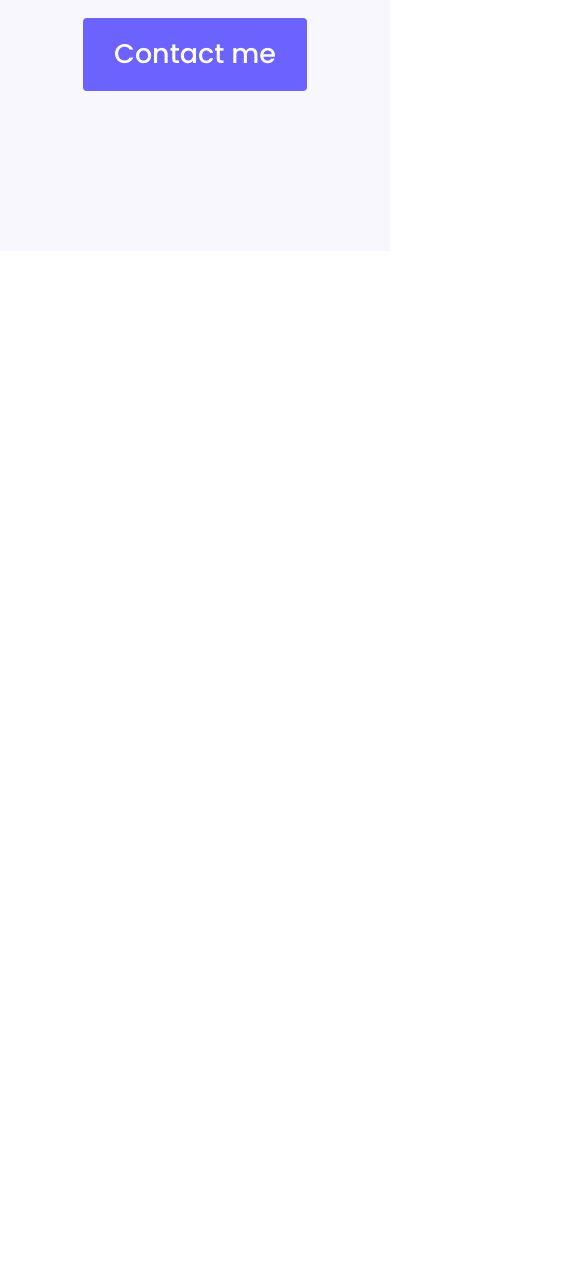
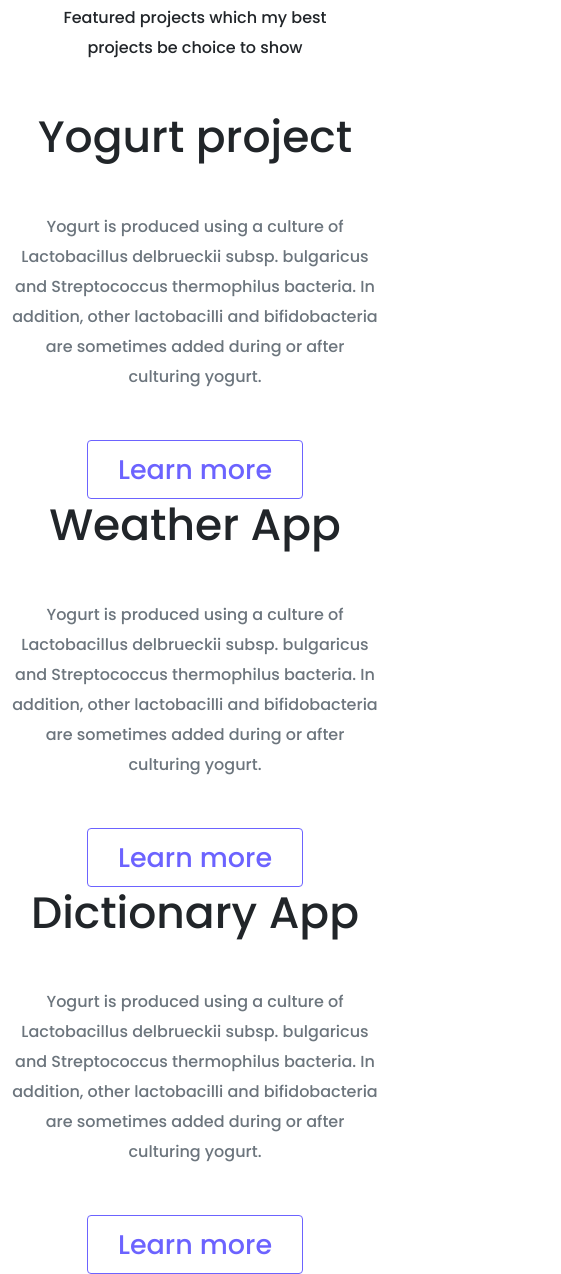
Before and after one commit to lukamegrelidze/portfolio-project, a plain HTML site: page index.html in a window 390 px wide. Shown: the part 578-1852 px from the top of the page, 561 px wide, since content can reach past the window. Before the commit the page ends 844 px from the top, so only its background shows below. Drawn offline with nearby package versions, Linux system fonts and the light colour scheme.

Commit message:
Integrated homepage content design

```diff
--- a/index.html
+++ b/index.html
@@ -39,5 +39,61 @@
         <a href="#" class="btn btn-branding">Contact me</a>
       </div>
     </div>
+    <p class="text-center m-5">
+      Featured projects which my best projects be choice to show
+    </p>
+    <div class="container">
+      <div class="row">
+        <div class="col d-none d-lg-block">
+          <img src="images/yogurt.png.png" class="img-fluid" alt="" />
+        </div>
+        <div class="col">
+          <div class="project-description">
+            <h2 class="mb-5">Yogurt project</h2>
+            <p class="mb-5 text-muted">
+              Yogurt is produced using a culture of Lactobacillus delbrueckii
+              subsp. bulgaricus and Streptococcus thermophilus bacteria. In
+              addition, other lactobacilli and bifidobacteria are sometimes
+              added during or after culturing yogurt.
+            </p>
+            <a href="" class="btn btn-branding-outline"> Learn more </a>
+          </div>
+        </div>
+      </div>
+      <div class="row">
+        <div class="col">
+          <div class="project-description">
+            <h2 class="mb-5">Weather App</h2>
+            <p class="mb-5 text-muted">
+              Yogurt is produced using a culture of Lactobacillus delbrueckii
+              subsp. bulgaricus and Streptococcus thermophilus bacteria. In
+              addition, other lactobacilli and bifidobacteria are sometimes
+              added during or after culturing yogurt.
+            </p>
+            <a href="" class="btn btn-branding-outline"> Learn more </a>
+          </div>
+        </div>
+        <div class="col d-none d-lg-block">
+          <img src="images/weather.png.png" class="img-fluid" alt="" />
+        </div>
+      </div>
+      <div class="row">
+        <div class="col d-none d-lg-block">
+          <img src="images/dictionary.png.png" class="img-fluid" alt="" />
+        </div>
+        <div class="col">
+          <div class="project-description">
+            <h2 class="mb-5">Dictionary App</h2>
+            <p class="mb-5 text-muted">
+              Yogurt is produced using a culture of Lactobacillus delbrueckii
+              subsp. bulgaricus and Streptococcus thermophilus bacteria. In
+              addition, other lactobacilli and bifidobacteria are sometimes
+              added during or after culturing yogurt.
+            </p>
+            <a href="" class="btn btn-branding-outline"> Learn more </a>
+          </div>
+        </div>
+      </div>
+    </div>
   </body>
 </html>
--- a/styles/portfolio.css
+++ b/styles/portfolio.css
@@ -20,10 +20,16 @@ h6 {
 
 h1 {
   font-size: 96px;
+  line-height: 1.5;
+}
+h2 {
+  font-size: 64px;
 }
 
 p {
   font-weight: normal;
+  font-size: 16px;
+  line-height: 30px;
 }
 .hero {
   background-color: var(--secondary-color);
@@ -49,4 +55,37 @@ p {
   color: white;
   font-size: 27px;
   padding: 15px 30px;
+  line-height: 27px;
 }
+
+.btn-branding-outline {
+  border: 1px solid var(--branding-color);
+  border-radius: 4px;
+  color: var(--branding-color);
+  font-size: 27px;
+  line-height: 27px;
+  padding: 15px 30px;
+}
+
+.project-description {
+  padding: 120px 60px;
+}
+
+@media (max-width: 900px) {
+  h1 {
+    font-size: 44px;
+    line-height: 1.5;
+  }
+
+  h2 {
+    font-size: 44px;
+  }
+
+  .hero {
+    padding: 80px 20px;
+  }
+  .project-description {
+    padding: 0;
+    text-align: center;
+  }
+}
```
Also changed, not shown: images/dictionary.png.png (added), images/weather.png.png (added), images/yogurt.png.png (added).
